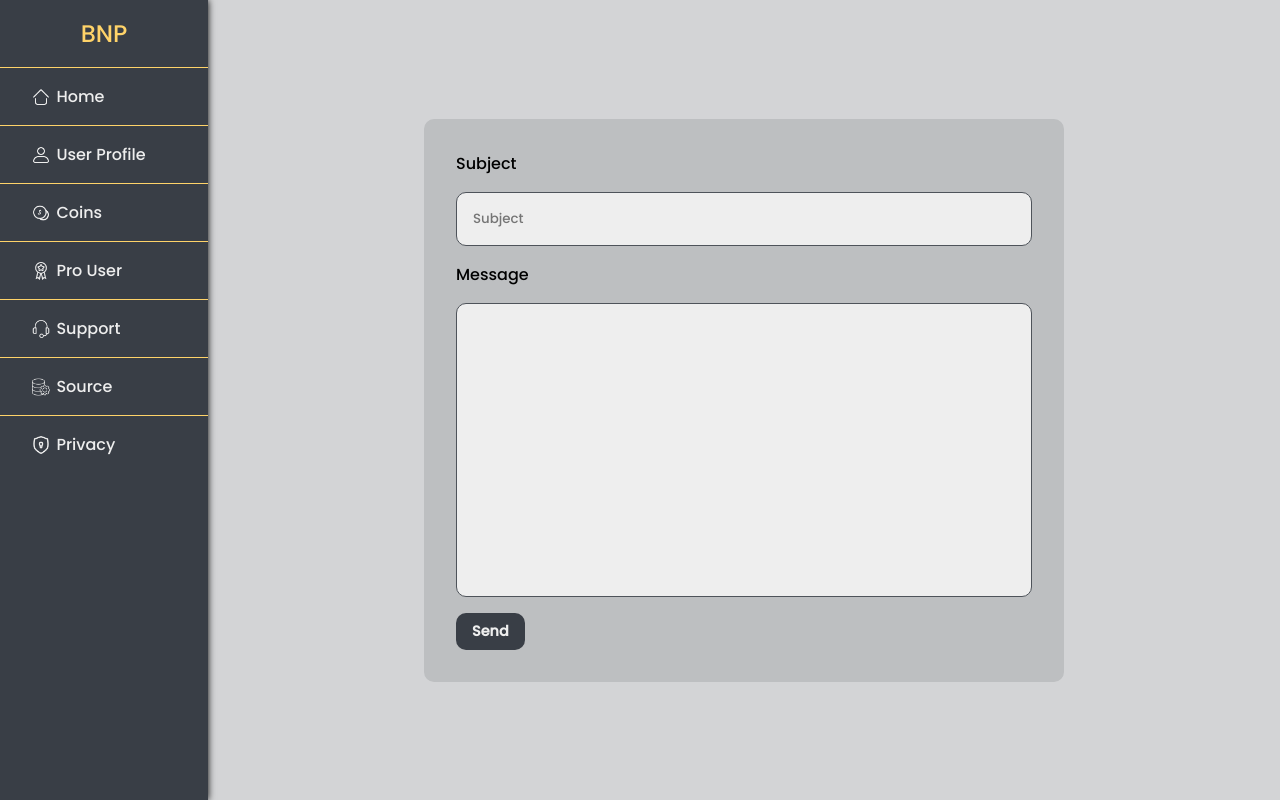
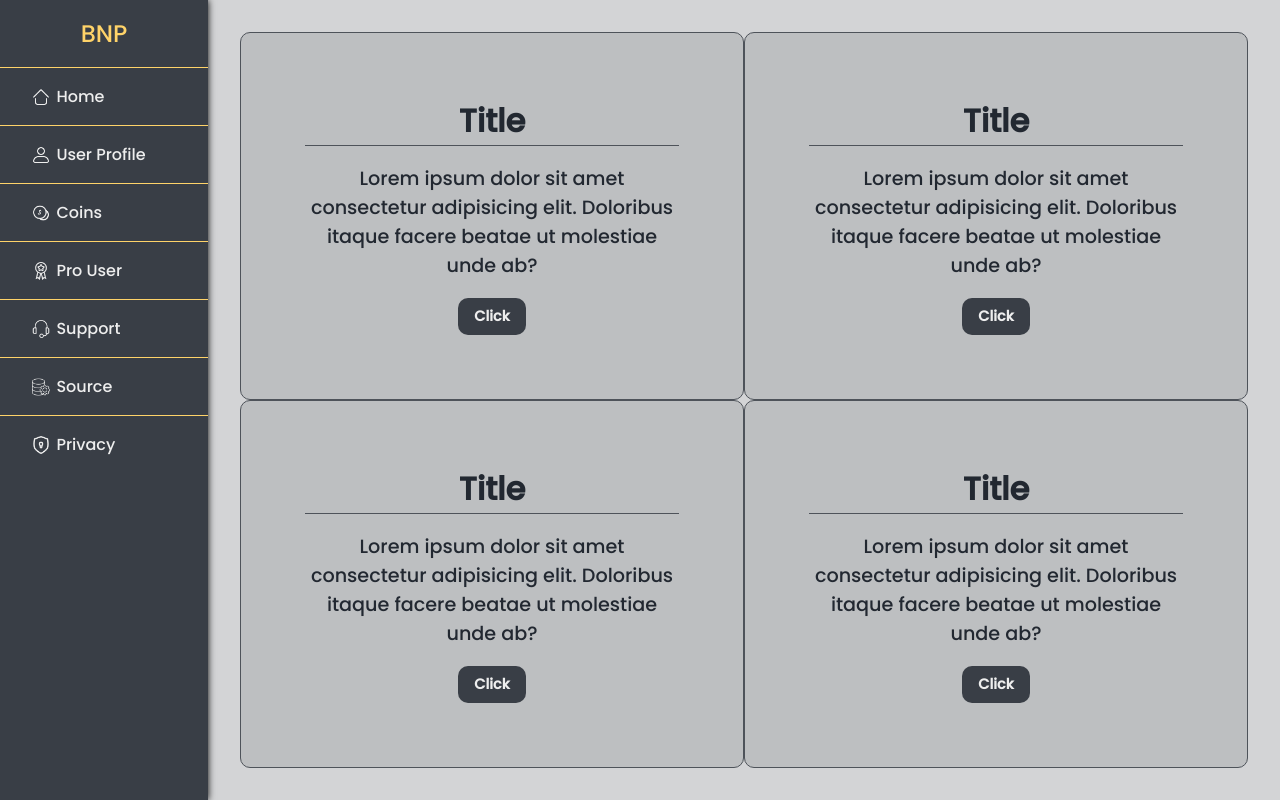
Before and after one commit to SoheilKhorram/BNP, a PHP site: page /panel.php in a window 1280 px wide. Run offline with PHP 8.4, Linux system fonts and the light colour scheme.

Commit message:
some minor changes to the style of source section

```diff
--- a/css/panel.css
+++ b/css/panel.css
@@ -122,7 +122,7 @@ body {
 .source {
     display: grid;
     grid-template-columns: repeat(2, 1fr);
-    padding: 4rem 2rem;
+    padding: 2rem;
 }
 
 .card {
@@ -131,8 +131,7 @@ body {
     align-items: center;
     justify-content: space-between;
     text-align: center;
-    margin: 2rem;
-    padding: 2rem;
+    padding: 4rem;
     border: 1px solid var(--primary-clr-300);
     border-radius: var(--radius);
     background-color: var(--primary-clr-800);
--- a/panel.php
+++ b/panel.php
@@ -43,7 +43,7 @@
         </li>
     </div>
 
-    <!-- div class="source">
+    <div class="source">
         <div class="card">
             <h2>Title</h2>
             <p>
@@ -82,9 +82,9 @@
             </p>
             <button class="card__button">Click</button>
         </div>
-    </div> -->
+    </div>
 
-    <div class="support">
+    <!-- <div class="support">
         <form class="support__form">
             <label>Subject</label>
             <input type="text" name="subject" placeholder="Subject">
@@ -92,7 +92,7 @@
             <textarea name="message" id="message" cols="30" rows="10"></textarea>
             <button class="support__button">Send</button>
         </form>
-    </div>
+    </div> -->
 
     <script>
         function handleClick() {
```
